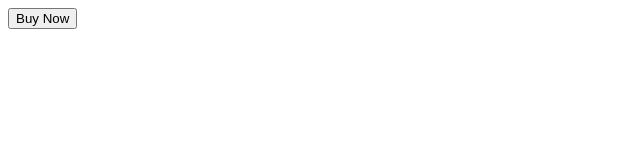
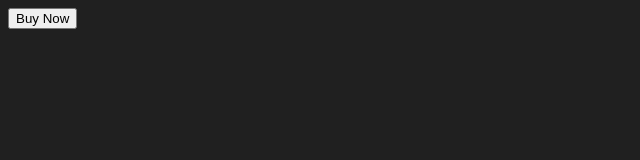
Before and after one commit to ChristianWestgaard/TelenorKjoleskap, a plain HTML site: page index.html in a window 1280 px wide. Shown: the whole page, without its empty margins (0-640 px from the left). Drawn offline with Linux system fonts and the light colour scheme.

Commit message:
css shenanigans

```diff
--- a/css/styles.css
+++ b/css/styles.css
@@ -0,0 +1,3 @@
+body{
+    background-color: rgb(32, 32, 32);
+}
--- a/index.html
+++ b/index.html
@@ -5,6 +5,7 @@
     <meta http-equiv="X-UA-Compatible" content="IE=edge">
     <meta name="viewport" content="width=device-width, initial-scale=1.0">
     <title>Document</title>
+    <link rel="stylesheet" href="css/styles.css">
 </head>
 <body>
     <div>
```
